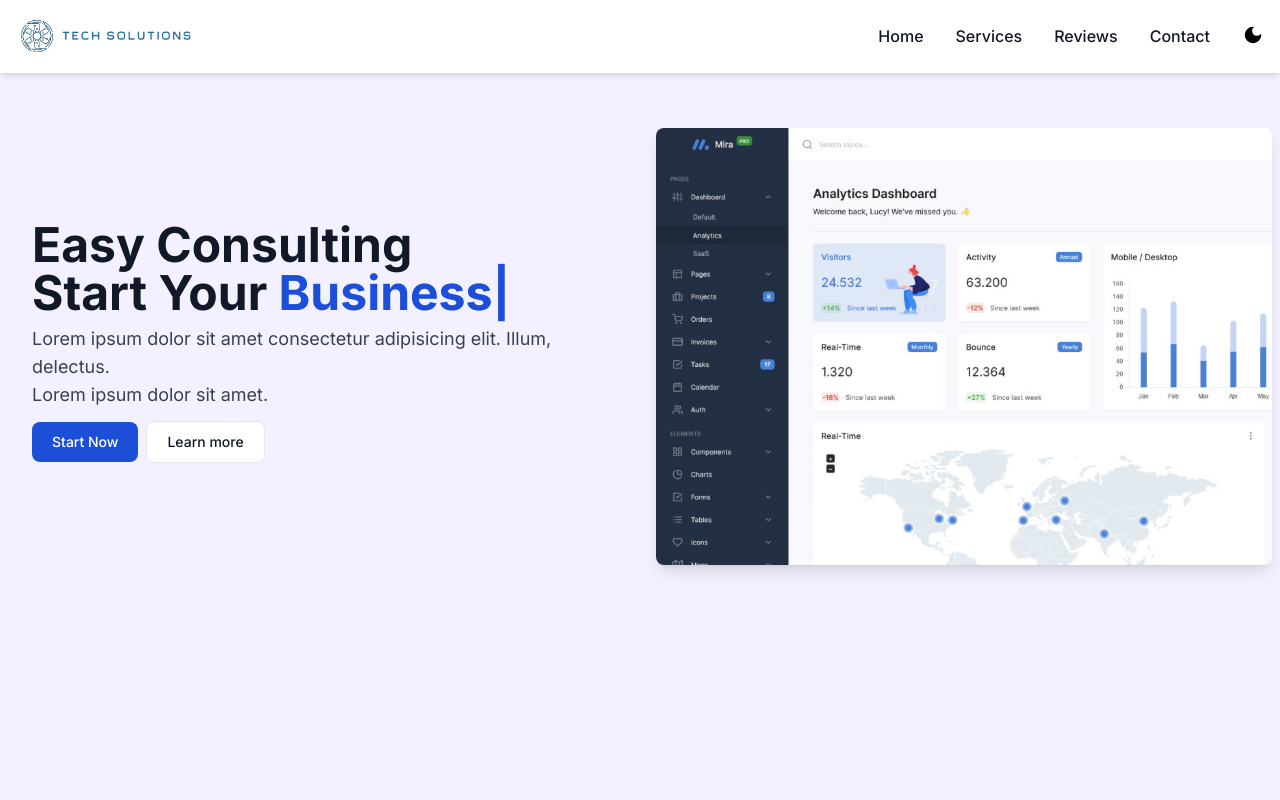
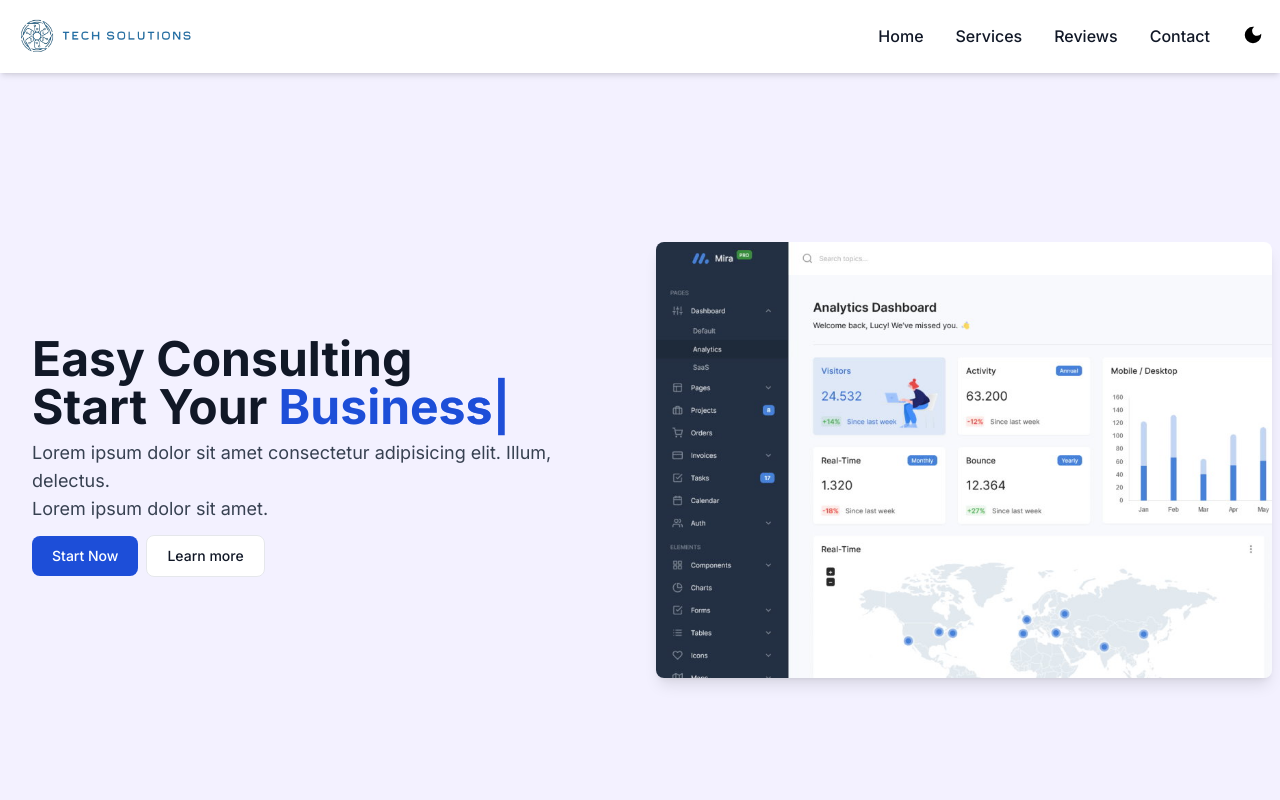
Before and after one commit to agrawal-pratham/Tech-Solutions, a Next.js app: page / in a window 1280 px wide. Shown: the top 800 px of the page. Built offline with nearby package versions, Linux system fonts and the light colour scheme.

Commit message:
fixed navbar to be accesed in multiple pages

```diff
--- a/src/components/Home/Header/Header.jsx
+++ b/src/components/Home/Header/Header.jsx
@@ -5,10 +5,9 @@ export default function Header() {
   return (
     <section
       id="header"
-      className="bg-bg_light dark:bg-bg_dark w-full md:h-[100vh]  xs:h-auto "
+      className="w-full"
     >
       <Navbar />
-      <Hero />
     </section>
   );
 }
--- a/src/components/Home/Hero/Hero.jsx
+++ b/src/components/Home/Hero/Hero.jsx
@@ -6,7 +6,7 @@ const Hero = () => {
   const { darkMode } = useThemeContext();
 
   return (
-    <div className="grid grid-cols-1 md:grid-cols-2 gap-4 md:mt-32 xs:mt-20 xs:mb-2 ">
+    <div className="grid grid-cols-1 md:grid-cols-2 gap-4 md:pt-32 xs:pt-20 xs:pb-2 bg-bg_light dark:bg-bg_dark md:h-[100vh]  xs:h-auto ">
       <div className="flex items-center justify-center">
         <div className="p-4 md:pl-8 md:text-left xs:text-center">
           <div className="mb-2">
--- a/src/components/Shared/Navbar/Navbar.jsx
+++ b/src/components/Shared/Navbar/Navbar.jsx
@@ -2,6 +2,7 @@ import { useThemeContext } from "@/context/ThemeContext";
 // import { driver } from "driver.js";
 // import "driver.js/dist/driver.css";
 import Image from "next/image";
+import Link from "next/link";
 import { useEffect, useState } from "react";
 import { HiOutlineMenu } from "react-icons/hi";
 import { IoCloseCircleOutline } from "react-icons/io5";
@@ -70,8 +71,8 @@ export default function Navbar() {
       className={`bg-white z-[9999]  border-gray-200 dark:bg-gray-900 dark:border-gray-700 w-full block fixed top-0 shadow-md `}
     >
       <div className="max-w-screen-xl flex flex-wrap items-center justify-between mx-auto p-4  bg-white dark:bg-gray-900">
-        <a
-          href="#home"
+        <Link
+          href="/"
           className="flex items-center space-x-3 rtl:space-x-reverse"
         >
           <Image
@@ -80,7 +81,7 @@ export default function Navbar() {
             height={80}
             alt="Techo Solution Logo"
           />
-        </a>
+        </Link>
         <div className="inline-flex items-center">
           <span className="visible md:hidden">{darkModeSettings()}</span>
           <button
--- a/src/pages/_app.js
+++ b/src/pages/_app.js
@@ -1,3 +1,4 @@
+import ScrollTop from "@/components/Shared/ScrollTop/ScrollTop";
 import { ThemeContextProvider } from "@/context/ThemeContext";
 import "@/styles/globals.css";
 import Head from "next/head";
@@ -15,7 +16,9 @@ export default function App({ Component, pageProps }) {
         <link rel="icon" href="/favicon.ico" />
       </Head>
       <ThemeContextProvider>
+
         <Component {...pageProps} />
+<ScrollTop/>
       </ThemeContextProvider>
     </>
   );
--- a/src/pages/index.js
+++ b/src/pages/index.js
@@ -5,6 +5,7 @@ import Contact from "@/components/Home/Contact/Contact";
 import Footer from "@/components/Home/Footer/Footer";
 import HappyClient from "@/components/Home/HappyClients/HappyClients";
 import Header from "@/components/Home/Header/Header";
+import Hero from "@/components/Home/Hero/Hero";
 import Pricing from "@/components/Home/Pricing/Pricing";
 import ScrollTop from "@/components/Shared/ScrollTop/ScrollTop";
 import { Inter } from "next/font/google";
@@ -74,6 +75,7 @@ export default function Home() {
       </Head>
       <main className={`${inter.className}`}>
         <Header />
+        <Hero />
         <BuildTools />
         <About />
         <BrowserSupport />
@@ -81,7 +83,6 @@ export default function Home() {
         <Pricing />
         <Contact />
         <Footer />
-        <ScrollTop />
       </main>
     </>
   );
```
Also changed, not shown: 1 other file (tests, documents, lock files or other folders).
